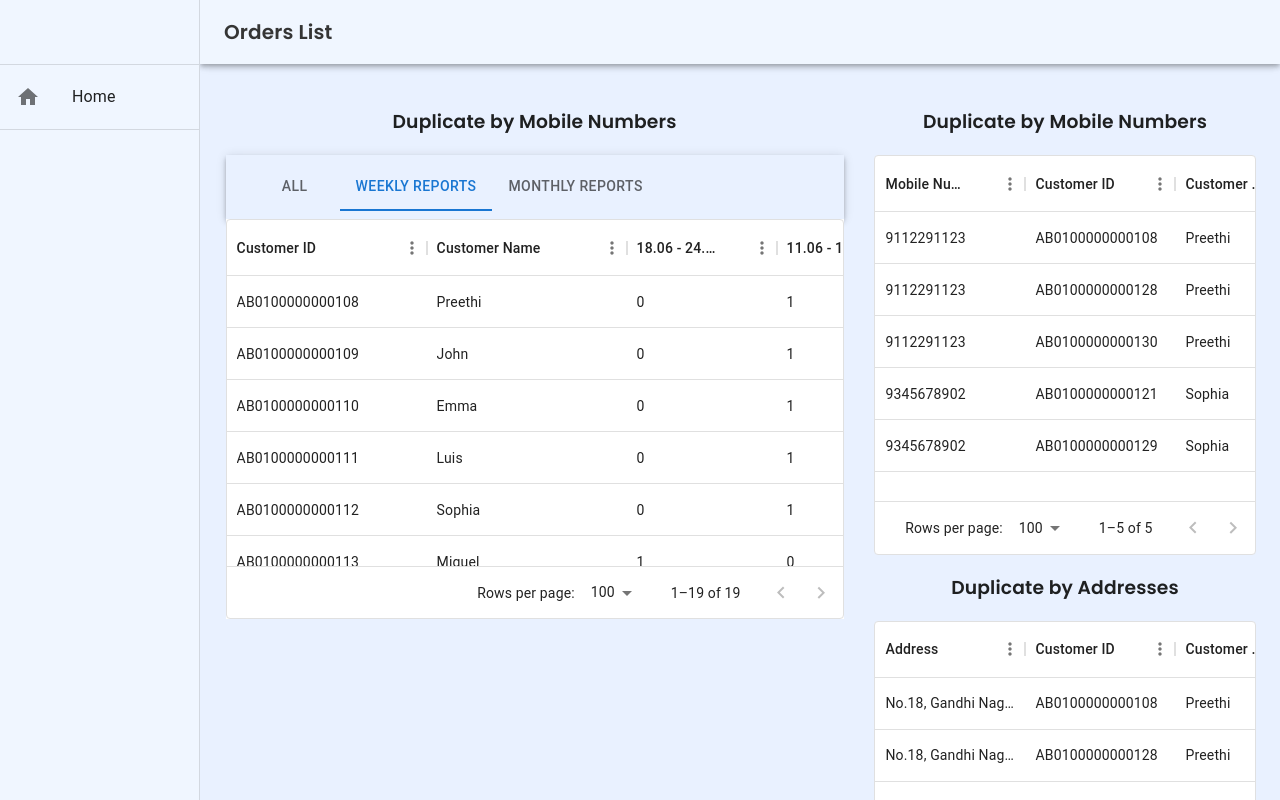
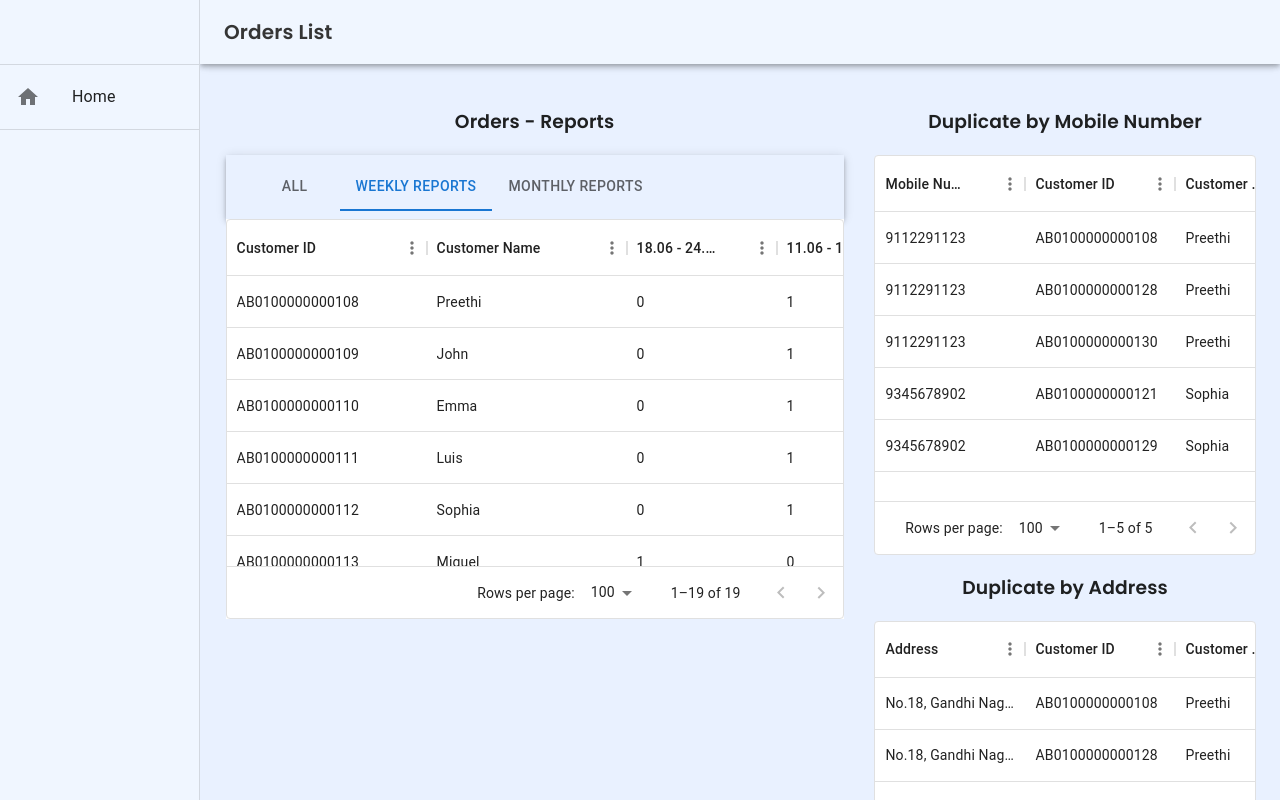
Before and after one commit to Anthoniselvi/orders, a React (Create React App) app: page / in a window 1280 px wide. Shown: the top 800 px of the page. Built offline with nearby package versions, Linux system fonts and the light colour scheme.

Commit message:
heading changed

```diff
--- a/src/DuplicatesTable.js
+++ b/src/DuplicatesTable.js
@@ -44,7 +44,7 @@ export default function DuplicatesTable({
   return (
     <div style={{ width: "100%" }}>
       <Box sx={{ height: 400, width: "100%" }}>
-        <h3>Duplicate by Mobile Numbers</h3>
+        <h3>Duplicate by Mobile Number</h3>
         <DataGrid
           sx={{ bgcolor: "#ffffff" }}
           rows={duplicateMobileRows}
@@ -52,7 +52,7 @@ export default function DuplicatesTable({
           pageSize={5}
           disableSelectionOnClick
         />
-        <h3>Duplicate by Addresses</h3>
+        <h3>Duplicate by Address</h3>
         <DataGrid
           sx={{ bgcolor: "#ffffff" }}
           rows={duplicateAddressRows}
--- a/src/GetReports.js
+++ b/src/GetReports.js
@@ -263,7 +263,7 @@ export default function Reports() {
     <div style={{ display: "flex", width: "calc(100vw - 250px)" }}>
       <div style={{ width: "100%", display: "flex", gap: "3%" }}>
         <div style={{ width: "60%" }}>
-          <h3>Duplicate by Mobile Numbers</h3>
+          <h3>Orders - Reports</h3>
           <AppBar position="static" sx={{ background: "none" }}>
             <Toolbar>
               <Tabs value={inputValue} onChange={handleInputChange}>
```
